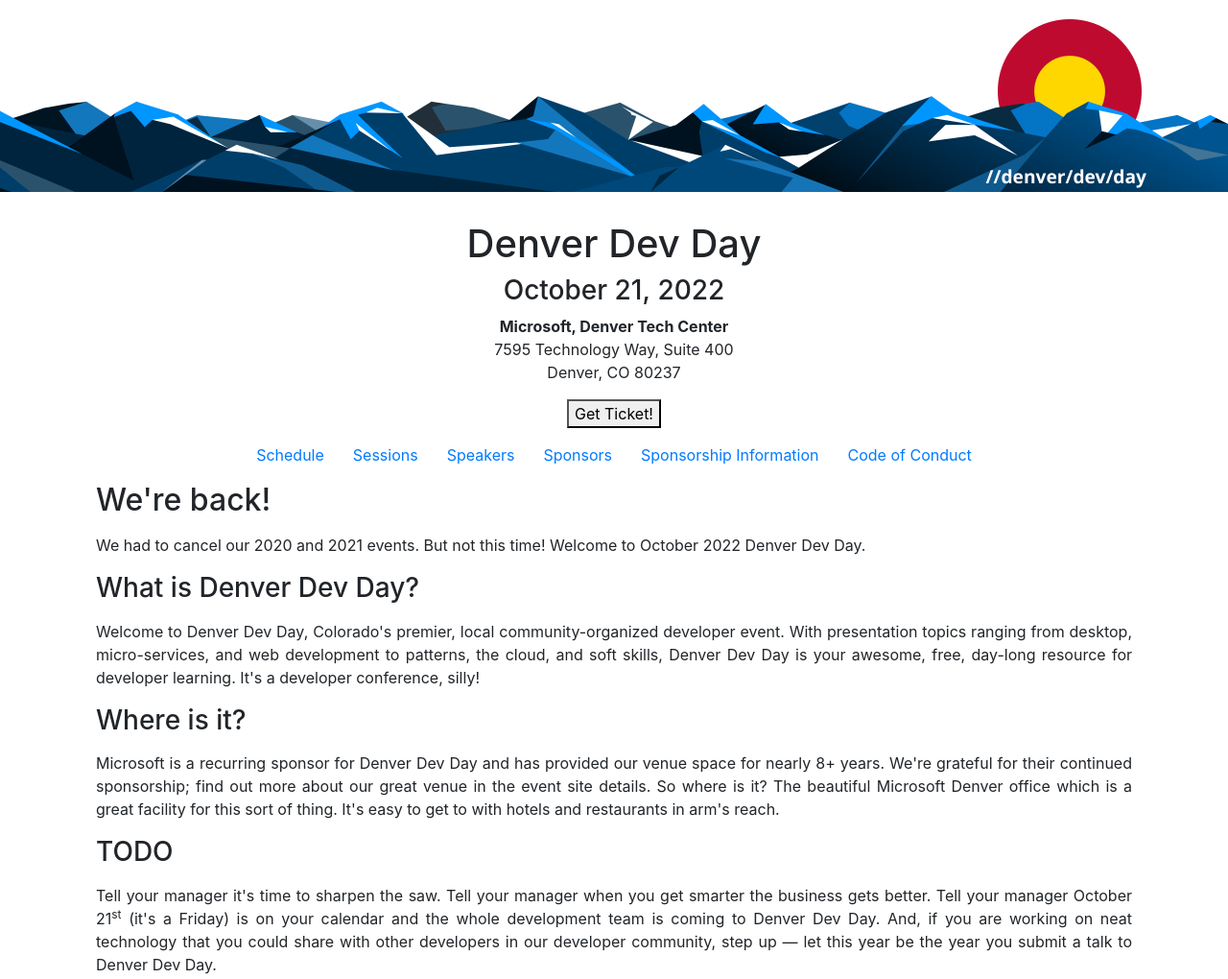
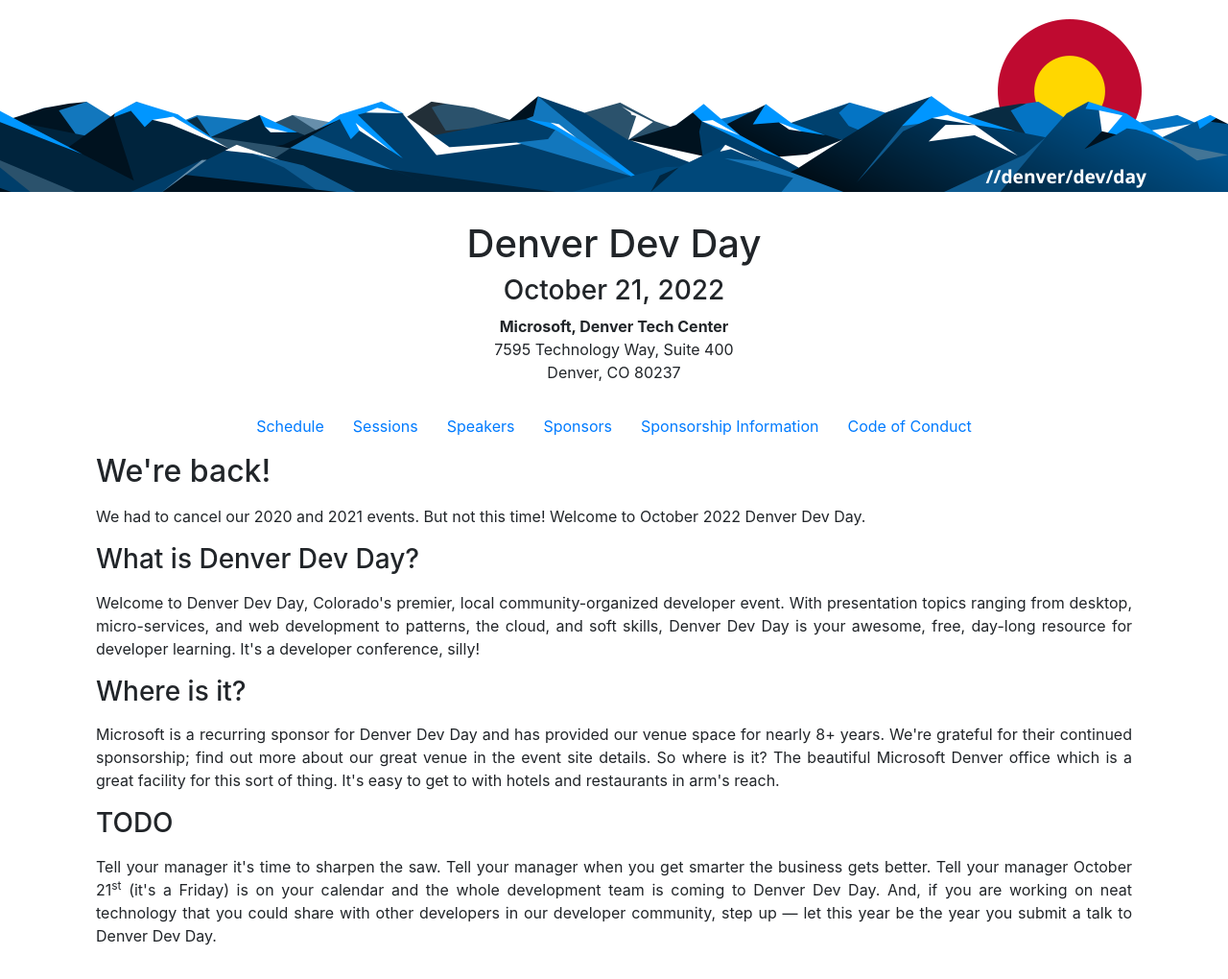
Before and after one commit to denverdevday/oct-2022, a plain HTML site: page index.html in a window 1280 px wide. Shown: the top 1020 px of the page at 96% size. Drawn offline with nearby package versions, Linux system fonts and the light colour scheme; a script that the page names is missing.

Commit message:
Ticket sales is suspended temporarily

```diff
--- a/index.html
+++ b/index.html
@@ -45,10 +45,9 @@
     </div>
 </div>
 
-<div class="container fluid text-center">
-    <!-- Noscript content for added SEO -->
+<!--div class="container fluid text-center">
     <noscript><a href="https://denverdevday-oct-2022.eventbrite.com" rel="noopener noreferrer" target="_blank">Buy Tickets on Eventbrite</a></noscript>
-    <!-- You can customize this button any way you like -->
+
     <button id="eventbrite-widget-modal-trigger-358985895477" type="button">Get Ticket!</button>
 
     <script src="https://www.eventbrite.com/static/widgets/eb_widgets.js"></script>
@@ -66,7 +65,7 @@
             onOrderComplete: exampleCallback
         });
     </script>
-</div>
+</div-->
 
 <div id="menu" class="container-fluid mt-3 mb-3">
     <div class="row justify-content-md-center">
```
